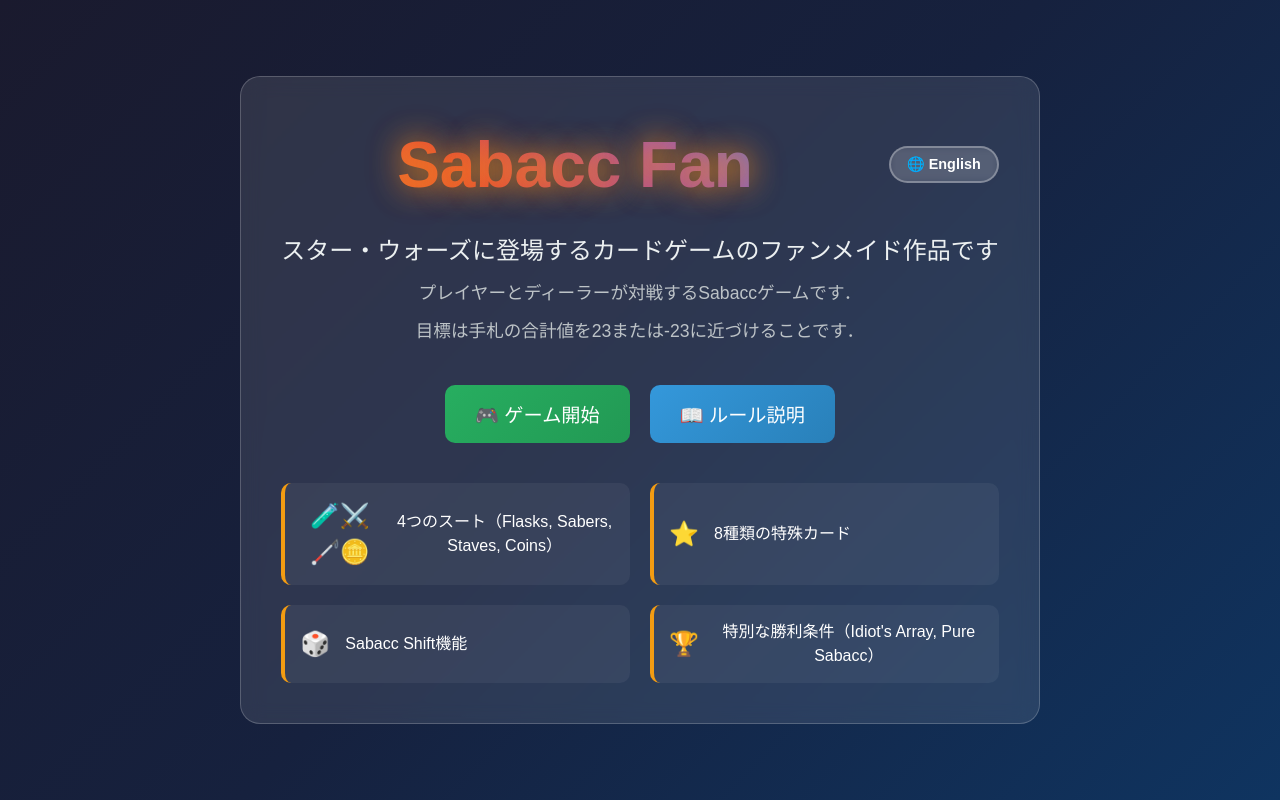
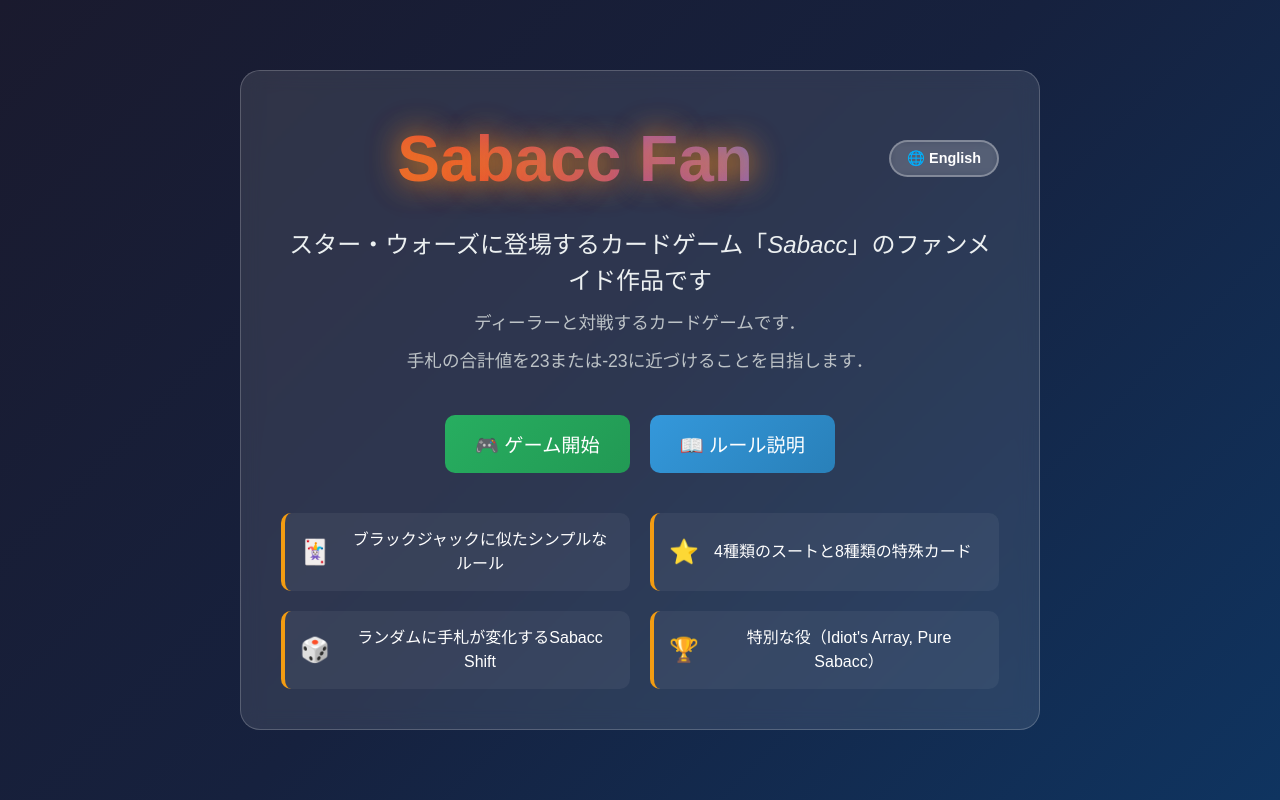
Before and after one commit to Hiromu-USHIHARA/sabacc-fan-project, a React (Vite) app: page / in a window 1280 px wide. Shown: the top 800 px of the page. Built offline with nearby package versions, Linux system fonts and the light colour scheme.

Commit message:
TopPageコンポーネントの日本語と英語のテキストを修正し、ゲームの説明や特徴をより明確にしました。

```diff
--- a/src/components/TopPage.tsx
+++ b/src/components/TopPage.tsx
@@ -19,41 +19,41 @@
   const texts = {
     ja: {
       title: 'Sabacc Fan',
-      subtitle: 'スター・ウォーズに登場するカードゲームのファンメイド作品です',
+      subtitle: 'スター・ウォーズに登場するカードゲーム「Sabacc」のファンメイド作品です',
       description: [
-        'プレイヤーとディーラーが対戦するSabaccゲームです．',
-        '目標は手札の合計値を23または-23に近づけることです．',
+        'ディーラーと対戦するカードゲームです．',
+        '手札の合計値を23または-23に近づけることを目指します．',
       ],
       startButton: '🎮 ゲーム開始',
       rulesButton: '📖 ルール説明',
       languageButton: '🌐 English',
       features: [
         {
-          icon: '🧪⚔️🦯🪙',
-          text: '4つのスート（Flasks, Sabers, Staves, Coins）',
+          icon: '🃏',
+          text: 'ブラックジャックに似たシンプルなルール',
         },
-        { icon: '⭐', text: '8種類の特殊カード' },
-        { icon: '🎲', text: 'Sabacc Shift機能' },
-        { icon: '🏆', text: "特別な勝利条件（Idiot's Array, Pure Sabacc）" },
+        { icon: '⭐', text: '4種類のスートと8種類の特殊カード' },
+        { icon: '🎲', text: 'ランダムに手札が変化するSabacc Shift' },
+        { icon: '🏆', text: "特別な役（Idiot's Array, Pure Sabacc）" },
       ],
     },
     en: {
       title: 'Sabacc Fan',
-      subtitle: 'A fan-made implementation of the card game from Star Wars',
+      subtitle: 'A fan-made implementation of the card game "Sabacc" from Star Wars',
       description: [
-        'A Sabacc game where you compete against the dealer.',
-        'The goal is to get your hand total close to 23 or -23.',
+        'A card game where you compete against the dealer.',
+        'Make your hand total close to 23 or -23.',
       ],
       startButton: '🎮 Start Game',
       rulesButton: '📖 Rules',
       languageButton: '🌐 日本語',
       features: [
-        { icon: '🧪⚔️🦯🪙', text: '4 suits (Flasks, Sabers, Staves, Coins)' },
-        { icon: '⭐', text: '8 special cards' },
-        { icon: '🎲', text: 'Sabacc Shift feature' },
+        { icon: '🃏', text: 'A simple rule similar to Blackjack' },
+        { icon: '⭐', text: '4 suits and 8 special cards' },
+        { icon: '🎲', text: 'Randomly changing hand with Sabacc Shift' },
         {
           icon: '🏆',
-          text: "Special winning conditions (Idiot's Array, Pure Sabacc)",
+          text: "Special winning conditions (Idiot's Array, Pure Sabacc)"
         },
       ],
     },
```
